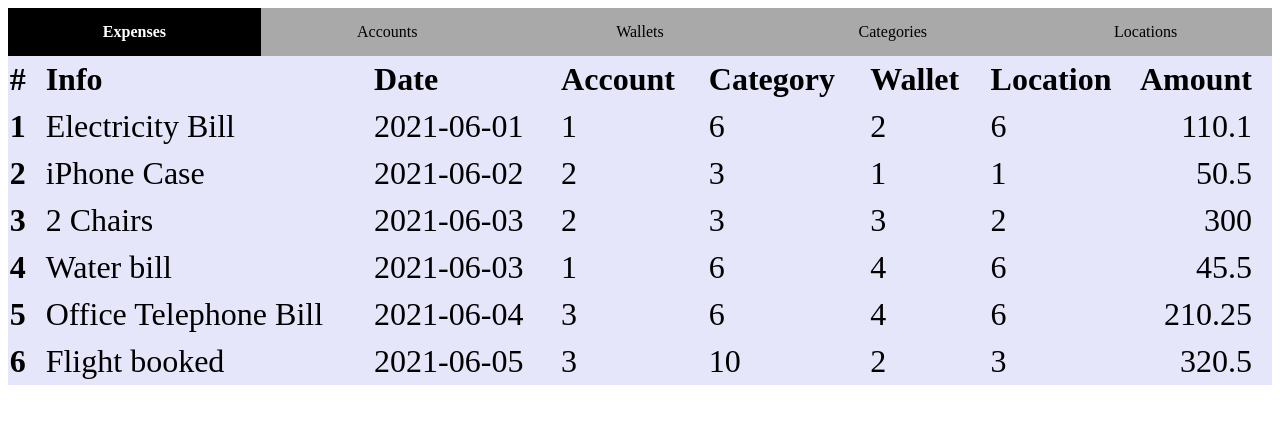
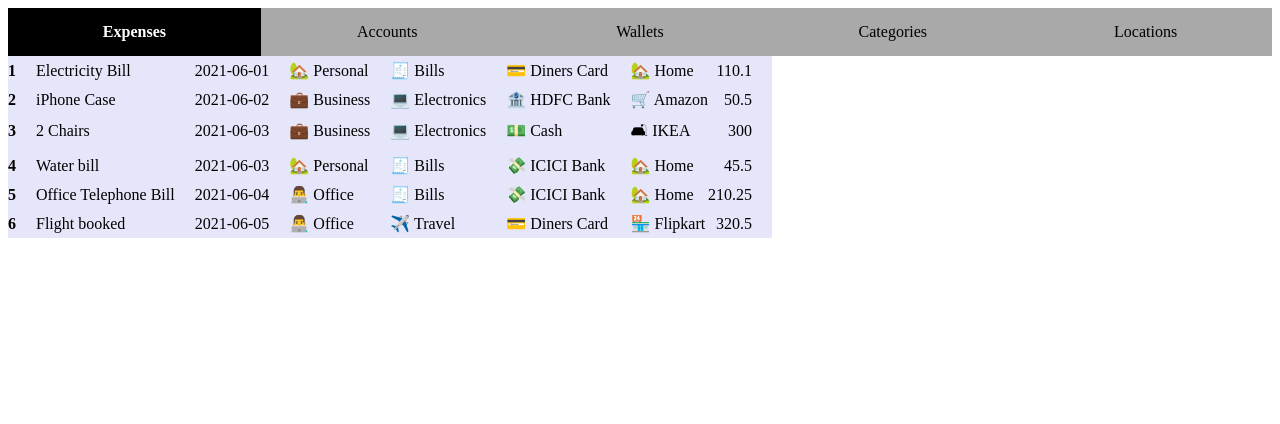
Before and after one commit to sag333ar/ReactLearning, a React (Create React App) app: page / in a window 1280 px wide. Shown: the top 424 px of the page. Built offline with nearby package versions, Linux system fonts and the light colour scheme; the HTML template or start-up script is replaced by a standard one.

Commit message:
working on new layout

```diff
--- a/src/Data/Data.js
+++ b/src/Data/Data.js
@@ -31,17 +31,80 @@ const Data = {
     { name: "Flipkart", icon: "🏪", id: 3 },
     { name: "Jio Store", icon: "🛍", id: 4 },
     { name: "Bakery Store", icon: "🥖", id: 5 },
-    { name: "Home", icon: "🥖", id: 6 },
+    { name: "Home", icon: "🏡", id: 6 },
   ],
   transactions: [
-    {id: 1, label: "Electricity Bill", date: "2021-06-01", account: 1, category: 6, wallet: 2, location: 6, amount: 110.10 },
-    {id: 2, label: "iPhone Case", date: "2021-06-02", account: 2, category: 3, wallet: 1, location: 1, amount: 50.50},
-    {id: 3, label: "2 Chairs", date: "2021-06-03", account: 2, category: 3, wallet: 3, location: 2, amount: 300 },
-    {id: 4, label: "Water bill", date: "2021-06-03", account: 1, category: 6, wallet: 4, location: 6, amount: 45.50 },
-    {id: 5, label: "Office Telephone Bill", date: "2021-06-04", account: 3, category: 6, wallet: 4, location: 6, amount: 210.25 },
-    {id: 6, label: "Flight booked", date: "2021-06-05", account: 3, category: 10, wallet: 2, location: 3, amount: 320.50 },
+    {
+      id: 1,
+      label: "Electricity Bill",
+      date: "2021-06-01",
+      account: { name: "Personal", icon: "🏡", id: 1 },
+      category: { name: "Bills", icon: "🧾", id: 6 },
+      wallet: { name: "Diners Card", icon: "💳", id: 2 },
+      location: { name: "Home", icon: "🏡", id: 6 },
+      amount: 110.1,
+    },
+    {
+      id: 2,
+      label: "iPhone Case",
+      date: "2021-06-02",
+      account: { name: "Business", icon: "💼", id: 2 },
+      category: { name: "Electronics", icon: "💻", id: 3 },
+      wallet: { name: "HDFC Bank", icon: "🏦", id: 1 },
+      location: { name: "Amazon", icon: "🛒", id: 1 },
+      amount: 50.5,
+    },
+    {
+      id: 3,
+      label: "2 Chairs",
+      date: "2021-06-03",
+      account: { name: "Business", icon: "💼", id: 2 },
+      category: { name: "Electronics", icon: "💻", id: 3 },
+      wallet: { name: "Cash", icon: "💵", id: 3 },
+      location: { name: "IKEA", icon: "🛋", id: 2 },
+      amount: 300,
+    },
+    {
+      id: 4,
+      label: "Water bill",
+      date: "2021-06-03",
+      account: { name: "Personal", icon: "🏡", id: 1 },
+      category: { name: "Bills", icon: "🧾", id: 6 },
+      wallet: { name: "ICICI Bank", icon: "💸", id: 4 },
+      location: { name: "Home", icon: "🏡", id: 6 },
+      amount: 45.5,
+    },
+    {
+      id: 5,
+      label: "Office Telephone Bill",
+      date: "2021-06-04",
+      account: { name: "Office", icon: "👨‍💻", id: 3 },
+      category: { name: "Bills", icon: "🧾", id: 6 },
+      wallet: { name: "ICICI Bank", icon: "💸", id: 4 },
+      location: { name: "Home", icon: "🏡", id: 6 },
+      amount: 210.25,
+    },
+    {
+      id: 6,
+      label: "Flight booked",
+      date: "2021-06-05",
+      account: { name: "Office", icon: "👨‍💻", id: 3 },
+      category: { name: "Travel", icon: "✈️", id: 10 },
+      wallet: { name: "Diners Card", icon: "💳", id: 2 },
+      location: { name: "Flipkart", icon: "🏪", id: 3 },
+      amount: 320.5,
+    },
   ],
-  transactionHeaders: ["#", "Info", "Date", "Account", "Category", "Wallet", "Location", "Amount"]
+  transactionHeaders: [
+    "#",
+    "Info",
+    "Date",
+    "Account",
+    "Category",
+    "Wallet",
+    "Location",
+    "Amount",
+  ],
 };
 
 export default Data;
--- a/src/components/UI/Entity/EntityRecord.module.css
+++ b/src/components/UI/Entity/EntityRecord.module.css
@@ -1,5 +1,5 @@
 .row {
-  font-size: 2rem;
+  font-size: 1rem;
   padding: 1rem;
   background-color: lavender;
 }
--- a/src/components/UI/Expenses/Expense.js
+++ b/src/components/UI/Expenses/Expense.js
@@ -8,10 +8,10 @@ const Expense = ({ item }) => {
       <td className={cssClasses.index}>{item.id}</td>
       <td className={cssClasses.title}>{item.label}</td>
       <td className={cssClasses.title}>{item.date}</td>
-      <td className={cssClasses.title}>{item.account}</td>
-      <td className={cssClasses.title}>{item.category}</td>
-      <td className={cssClasses.title}>{item.wallet}</td>
-      <td className={cssClasses.title}>{item.location}</td>
+      <td className={cssClasses.title}>{item.account.icon} {item.account.name}</td>
+      <td className={cssClasses.title}>{item.category.icon} {item.category.name}</td>
+      <td className={cssClasses.title}>{item.wallet.icon} {item.wallet.name}</td>
+      <td className={cssClasses.title}>{item.location.icon} {item.location.name}</td>
       <td className={cssClasses.icon}>{item.amount}</td>
     </tr>
   );
--- a/src/components/UI/Expenses/Expenses.js
+++ b/src/components/UI/Expenses/Expenses.js
@@ -5,35 +5,45 @@ import trClasses from "../Entity/EntityRecord.module.css";
 
 import Expense from "./Expense";
 
+// const Expenses = ({ items, headers, hidden }) => {
+//   const head = (
+//     <thead className={trClasses.row}>
+//       <tr>
+//         <th className={trClasses.index}>{headers[0]}</th>
+//         <th className={trClasses.title}>{headers[1]}</th>
+//         <th className={trClasses.title}>{headers[2]}</th>
+//         <th className={trClasses.title}>{headers[3]}</th>
+//         <th className={trClasses.title}>{headers[4]}</th>
+//         <th className={trClasses.title}>{headers[5]}</th>
+//         <th className={trClasses.title}>{headers[6]}</th>
+//         <th className={trClasses.icon}>{headers[7]}</th>
+//       </tr>
+//     </thead>
+//   );
+
+//   const body = (
+//     <tbody>
+//       {items.map((item) => {
+//         return <Expense item={item} key={item.id} />;
+//       })}
+//     </tbody>
+//   );
+
+//   return (
+//     <table className={tableClasses.table} hidden={hidden}>
+//       {head}
+//       {body}
+//     </table>
+//   );
+// };
+
 const Expenses = ({ items, headers, hidden }) => {
-  const head = (
-    <thead className={trClasses.row}>
-      <tr>
-        <th className={trClasses.index}>{headers[0]}</th>
-        <th className={trClasses.title}>{headers[1]}</th>
-        <th className={trClasses.title}>{headers[2]}</th>
-        <th className={trClasses.title}>{headers[3]}</th>
-        <th className={trClasses.title}>{headers[4]}</th>
-        <th className={trClasses.title}>{headers[5]}</th>
-        <th className={trClasses.title}>{headers[6]}</th>
-        <th className={trClasses.icon}>{headers[7]}</th>
-      </tr>
-    </thead>
-  );
-
-  const body = (
-    <tbody>
+  return (
+    <div>
       {items.map((item) => {
         return <Expense item={item} key={item.id} />;
       })}
-    </tbody>
-  );
-
-  return (
-    <table className={tableClasses.table} hidden={hidden}>
-      {head}
-      {body}
-    </table>
+    </div>
   );
 };
 
```
